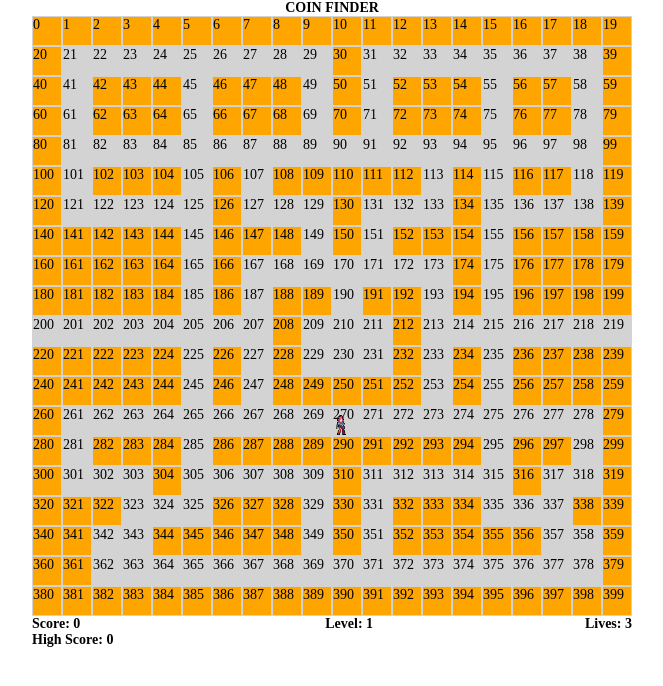
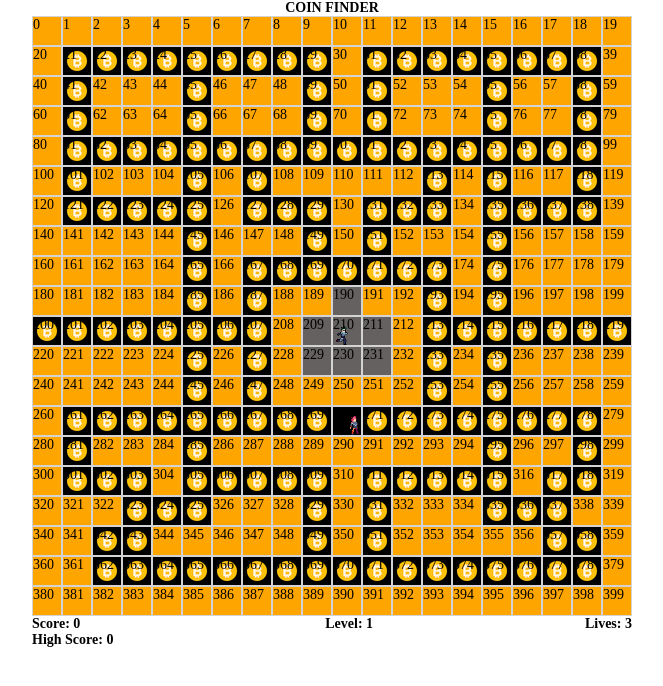
Before and after one commit to sfladager/COINFINDER, a plain HTML site: page index.html in a window 1280 px wide. Shown: the whole page, without its empty margins (308-971 px from the left). Drawn offline with Linux system fonts and the light colour scheme.

Commit message:
added coins, remove coins, add score

```diff
--- a/scripts/app.js
+++ b/scripts/app.js
@@ -18,15 +18,15 @@ function init() {
 
   // ? ELEMENTS
   //start button
-  // high score
-  // score
+  const scoreDisplay = document.getElementById('score')
   // lives left
   // level
   const grid = document.querySelector('.grid')
 
   // ? VARIABLES
   // timer
-  // score
+  let highScore = 0
+  let score = 0
   // lives
   // level
 
@@ -41,6 +41,7 @@ function init() {
   // ? CHARACTER VARIABLES
   const startingPosition = 270
   let currentPosition = startingPosition
+
   //ghost1Start
   //ghost2Start
   //ghost3Start
@@ -70,6 +71,7 @@ function init() {
   //conditional logic to create walls
   cells.some(cell => {
     const wall = cell.dataset.index
+
     //center walls
     if (wall % 10 === 0 && wall <= 70 || wall % 10 === 0 &&
       wall >= 110 && wall <= 160) {
@@ -111,10 +113,18 @@ function init() {
     if (wall == 304 || wall == 316 || wall == 114 || wall == 234 || wall == 254) {
       cell.classList.add('walls')
     }
+    if (wall == 190 || wall > 208 && wall < 212 ||
+      wall > 228 && wall < 232) {
+      cell.classList.add('enemyHome')
+    }
 
-    if (!cell.classList.contains('walls')) {
+    if (!cell.classList.contains('walls') && wall != 190 && wall != 211
+    && wall != 210 && wall != 209 && wall != 229 && wall != 220 &&
+    wall != 230 && wall != 231) {
       cell.classList.add('coin')
     }
+
+
 
   })
 
@@ -145,14 +155,10 @@ function init() {
     cells[position].classList.remove('punk')
   }
 
-
-
-    //add class trader to display the trader at start position
-
-  //function removetrader
-  //remove class trader from grid
-
-  //function addGhost1
+  function addGhost1() {
+    cells[210].classList.add('cyborg1')
+  }
+  addGhost1()
     //add class addGhost1 to display the addGhost1 at start position
 
   //function removeGhost1
@@ -176,6 +182,14 @@ function init() {
         //ghostsBlue()
 
   // !FUNCTIONS MOVEMENT
+  function removeCoin() {
+    if (cells[currentPosition].classList.contains('coin')) {
+      cells[currentPosition].classList.remove('coin')
+      score += 10
+      scoreDisplay.innerText = score
+    }
+  }
+
 
   function handleMovement(e) {
     const checkMoveRight = cells[currentPosition + 1].classList.contains('walls')
@@ -188,7 +202,7 @@ function init() {
     const left = 37
     const right = 39
     removePunk(currentPosition)
-
+    removeCoin()
     if (key === right && !checkMoveRight) {
       currentPosition++
     } else if (key === left && !checkMoveLeft) {
--- a/styles/main.css
+++ b/styles/main.css
@@ -47,13 +47,25 @@ section {
   margin: 0 auto;
 }
 
+.coin {
+  background-image: url(../assets/bitcoin.png);
+  background-position: center;
+  background-repeat: no-repeat;
+  background-color: #000;
+  z-index: -1;
+}
+
 .punk {
   /* background-position: center; */
   background-size: cover;
   background-image: url(../assets/sprites/Punk/Punk_idle.png);
   animation: play .8s steps(4) infinite;
 }
+.enemyHome {
+  background-color: rgb(102, 97, 97);
+}
 
-.coin {
-  background-color: lightgrey;
+.cyborg1 {
+  background-image: url(../assets/sprites/Cyborg/Cyborg_run.png);
+  background-size: cover;
 }
```
Also changed, not shown: assets/bitcoin.png (added).
